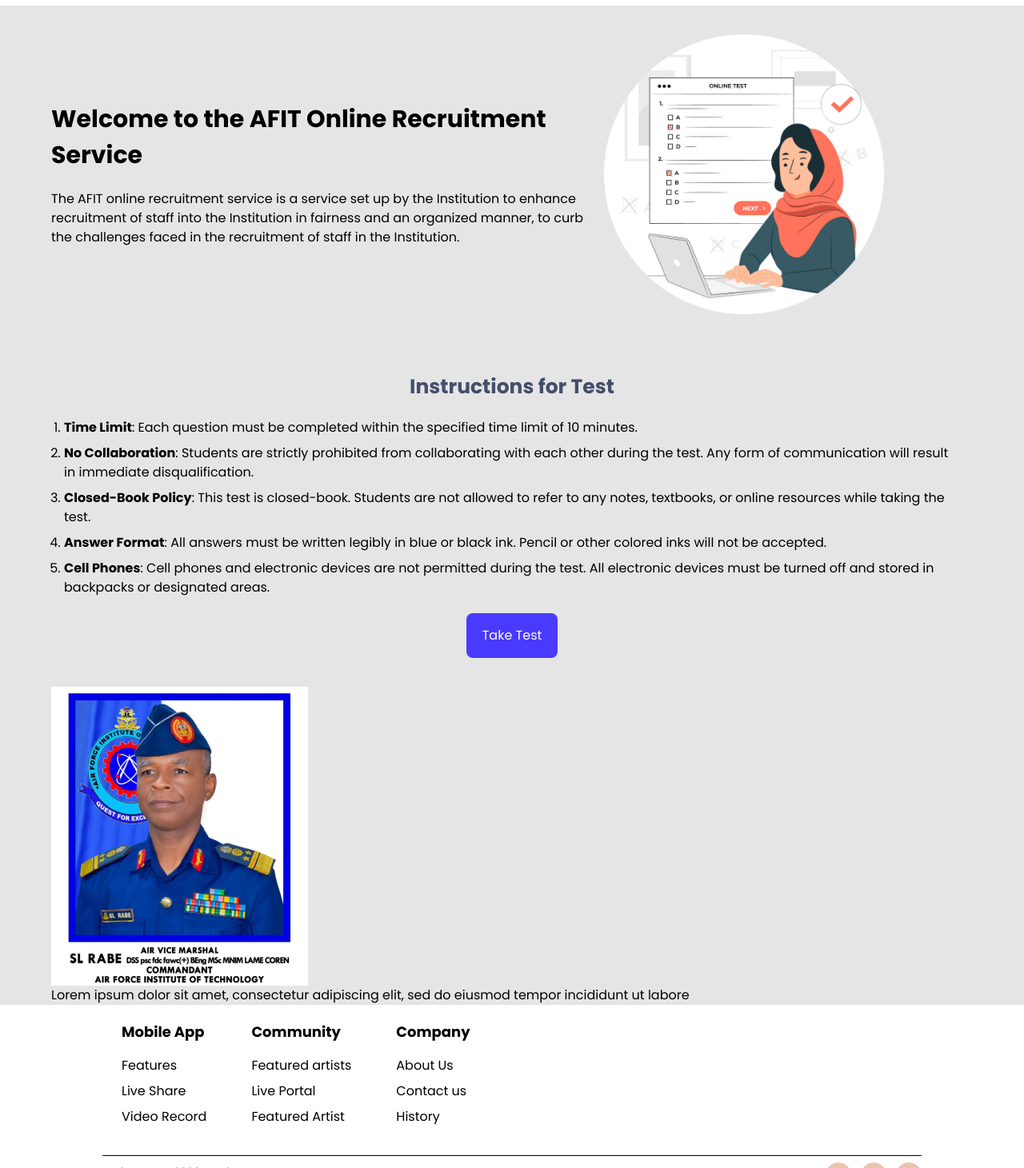
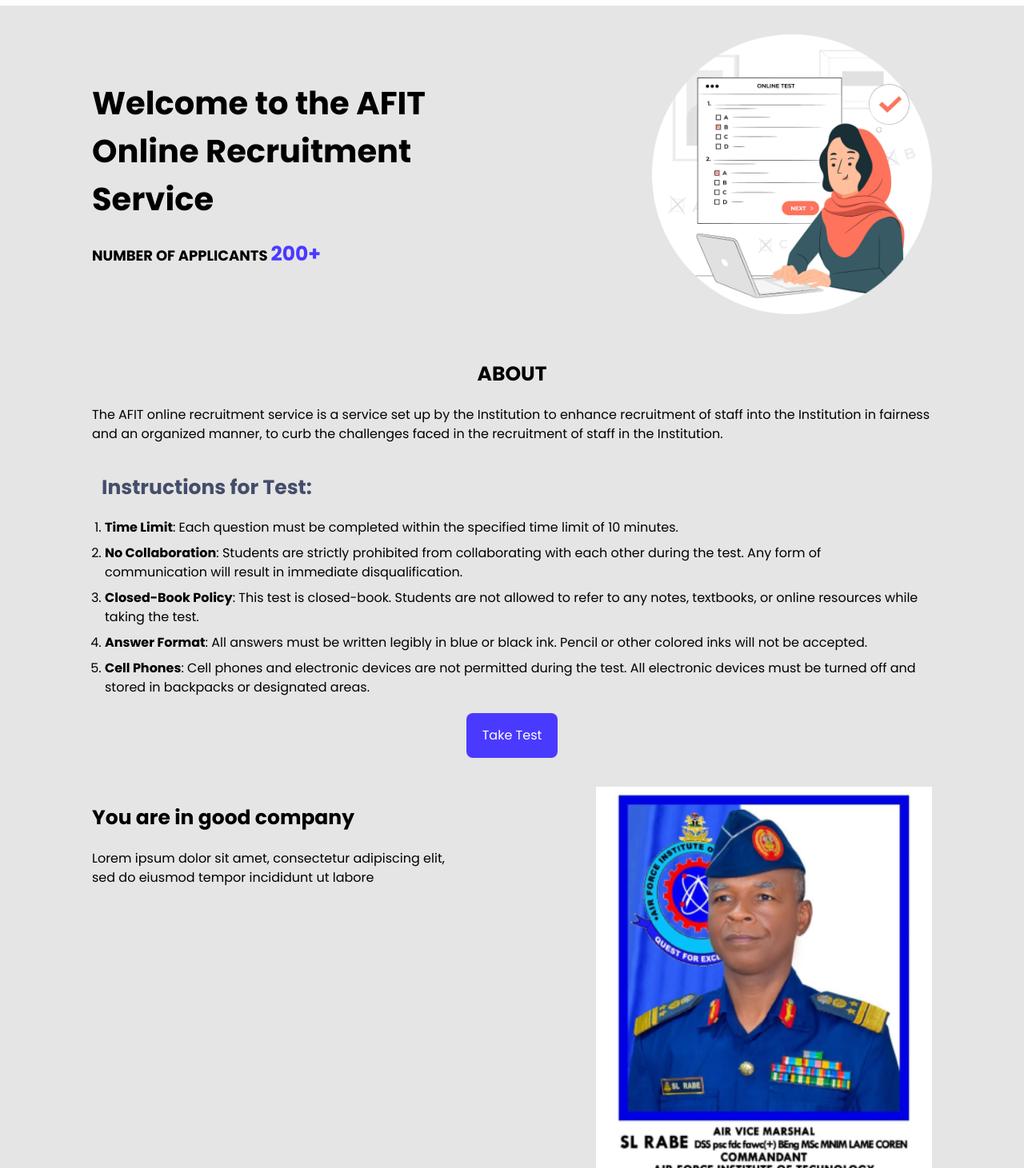
Before and after one commit to Leefranklyn/Enfavdu, a React (Vite) app: page /user/home in a window 1280 px wide. Shown: the part 69-1530 px from the top of the page at 80% size. Built offline with nearby package versions, Linux system fonts and the light colour scheme.

Commit message:
fixed some issues

```diff
--- a/src/componenets/user/home/index.jsx
+++ b/src/componenets/user/home/index.jsx
@@ -2,7 +2,7 @@ import React from "react";
 import UserNav from "../../../layout/UserNav";
 import person from "../../../assets/person.png";
 import UserFooter from "../../../layout/UserFooter";
-import user from "../../../assets/user.png"
+import user from "../../../assets/user.png";
 import { Link } from "react-router-dom";
 
 const HomePage = () => {
@@ -10,20 +10,29 @@ const HomePage = () => {
     <>
       <UserNav />
       <div className="bg-veryLightGrey">
-    <div className="m-container">
-        <div className="md:flex md:items-center md:py-9">
-          <div className="md:w-[60%]">
+        <div className="m-container mx-36">
+          <div className="md:flex md:items-center md:justify-between md:py-9">
+            <div className="md:w-[45%]">
               <div className=" py-16 md:pt-0 md:pb-5 bg-contain bg-center bg-no-repeat">
-              <h2 className="text-[30px] text-center  md:text-left font-extrabold">
+                <h2 className="text-[30px] md:text-[40px]  text-center  md:text-left font-extrabold">
                   Welcome to the AFIT Online Recruitment Service
                 </h2>
               </div>
-            <div className="w-[80%] md:w-full mx-auto">
+              <div className="hidden md:block">
+                <h4 className="text-[18px] font-semibold">
+                  NUMBER OF APPLICANTS{" "}
+                  <span className="text-[25px] font-extrabold text-lineBlue">
+                    200+
+                  </span>
+                </h4>
+              </div>
+              <div className="w-[80%] md:w-full mx-auto md:hidden">
                 <p className="text-center md:text-left">
                   The AFIT online recruitment service is a service set up by the
-                Institution to enhance recruitment of staff into the Institution in
-                fairness and an organized manner, to curb the challenges faced in the
-                recruitment of staff in the Institution.
+                  Institution to enhance recruitment of staff into the
+                  Institution in fairness and an organized manner, to curb the
+                  challenges faced in the recruitment of staff in the
+                  Institution.
                 </p>
               </div>
             </div>
@@ -31,9 +40,20 @@ const HomePage = () => {
               <img src={user} className="h-[350px]" alt="" />
             </div>
           </div>
+          <div className="w-[80%] hidden md:block md:w-full mx-auto">
+            <h4 className="text-[25px] font-semibold text-center my-5">
+              ABOUT
+            </h4>
+            <p className="text-center md:text-left">
+              The AFIT online recruitment service is a service set up by the
+              Institution to enhance recruitment of staff into the Institution
+              in fairness and an organized manner, to curb the challenges faced
+              in the recruitment of staff in the Institution.
+            </p>
+          </div>
           <div className="px-3 py-4">
-          <h3 className="text-[25px] font-semibold text-center my-5 text-textGrey">
-            Instructions for Test
+            <h3 className="text-[25px] font-semibold text-center md:text-left my-5 text-textGrey">
+              Instructions for Test:
             </h3>
             <ol className="list-decimal list-outside px-1 flex flex-col gap-2">
               <li>
@@ -41,53 +61,66 @@ const HomePage = () => {
                 must be completed within the specified time limit of 10 minutes.
               </li>
               <li>
-              <span className="font-semibold">No Collaboration</span>: Students
-              are strictly prohibited from collaborating with each other during
-              the test. Any form of communication will result in immediate
-              disqualification.
+                <span className="font-semibold">No Collaboration</span>:
+                Students are strictly prohibited from collaborating with each
+                other during the test. Any form of communication will result in
+                immediate disqualification.
               </li>
               <li>
-              <span className="font-semibold">Closed-Book Policy</span>: This test
-              is closed-book. Students are not allowed to refer to any notes,
-              textbooks, or online resources while taking the test.
+                <span className="font-semibold">Closed-Book Policy</span>: This
+                test is closed-book. Students are not allowed to refer to any
+                notes, textbooks, or online resources while taking the test.
               </li>
               <li>
-              <span className="font-semibold">Answer Format</span>: All answers
-              must be written legibly in blue or black ink. Pencil or other
-              colored inks will not be accepted.
+                <span className="font-semibold">Answer Format</span>: All
+                answers must be written legibly in blue or black ink. Pencil or
+                other colored inks will not be accepted.
               </li>
               <li>
-              <span className="font-semibold">Cell Phones</span>: Cell phones and
-              electronic devices are not permitted during the test. All electronic
-              devices must be turned off and stored in backpacks or designated
-              areas.
+                <span className="font-semibold">Cell Phones</span>: Cell phones
+                and electronic devices are not permitted during the test. All
+                electronic devices must be turned off and stored in backpacks or
+                designated areas.
               </li>
             </ol>
             <div className="flex justify-center">
-            <Link to = "/user/login">
+              <Link to="/user/login">
                 <button className="bg-blue my-5 text-white py-4 px-5 rounded-lg">
                   Take Test
                 </button>
               </Link>
             </div>
           </div>
-          {/* <div>
+          <div className="md:hidden">
             <h3 className="text-[25px] font-semibold text-center my-5 ">
               You are in good company
             </h3>
-          </div> */}
-        <div className="md:flex-row-reverse">
-          <div><img src={person} alt="" /></div>
+          </div>
+          <div className="flex flex-col justify-between md:flex-row pb-10">
+            <div className="hidden md:block w-[45%]">
               <div>
-            <p className="text-center md:text-left">
-              Lorem ipsum dolor sit amet, consectetur adipiscing elit, sed do eiusmod
-              tempor incididunt ut labore
+                <h3 className="text-[25px] font-semibold text-left my-5 ">
+                  You are in good company
+                </h3>
+              </div>
+              <p className="text-center md:text-left ">
+                Lorem ipsum dolor sit amet, consectetur adipiscing elit, sed do
+                eiusmod tempor incididunt ut labore
+              </p>
+            </div>
+            <div className="flex justify-center md:w-[40%]">
+              <img src={person} className="md:w-[100%] "alt="" />
+            </div>
+            <div className=" md:hidden">
+              <p className="text-center md:text-left pt-8">
+                Lorem ipsum dolor sit amet, consectetur adipiscing elit, sed do
+                eiusmod tempor incididunt ut labore
               </p>
             </div>
           </div>
         </div>
       </div>
-    <UserFooter/>
+      <UserFooter />
     </>
   );
 };
--- a/src/index.css
+++ b/src/index.css
@@ -10,7 +10,7 @@
 .m-container{
     width: 90%;
     margin: auto;
-    max-width: 1200px;
+    max-width: 1050px;
 }
 
 @layer base {
--- a/src/layout/UserFooter.jsx
+++ b/src/layout/UserFooter.jsx
@@ -2,12 +2,13 @@ import React from "react";
 import facebook from "../assets/facebook.svg";
 import twitter from "../assets/twitter.svg";
 import instagram from "../assets/instagram.svg"
+import { Link } from "react-router-dom";
 
 const UserFooter = () => {
   return (
     <div className="bg-black md:bg-white px-10 ">
       <div className="my-container">
-        <div className="flex flex-col md:flex-row text-center md:text-start gap-x-14  text-white md:text-black pt-5  pb-12 md:pb-5 px-6 gap-y-4">
+        <div className="flex flex-col md:flex-row md:justify-center text-center md:text-start gap-x-14  text-white md:text-black pt-16  pb-12 md:pb-5 px-6 gap-y-4">
           <div>
             <h5 className="font-semibold text-lg mb-4">Mobile App</h5>
             <ul className="flex flex-col gap-y-2">
@@ -69,6 +70,9 @@ const UserFooter = () => {
               </div>
             </div>
           </div>
+          <div className="hidden md:flex justify-center items-center ">
+            <Link to="/login"><button className="bg-blue text-white py-3 px-12 text-xl rounded-md">ADMIN</button></Link>
+          </div>
         </div>
         <div className="md:flex md:justify-between md:items-center md:mt-4 md:mb-6 border-t-[1px] border-lightGrey  md:border-black  pb-10 md:pb-0">
           <p className=" text-white md:text-black text-sm pt-4 md:pt-0
--- a/src/layout/UserNav.jsx
+++ b/src/layout/UserNav.jsx
@@ -38,7 +38,7 @@ const UserNav = () => {
 
             </ul>
             <button className="bg-blue text-white border-buttonGrey border-[1px] py-2 px-5 mt-4 md:mt-0 rounded-lg">
-                <Link to="/user/contact">Login</Link>
+                <Link to="/user/login">Login</Link>
               </button>
           </div>
           <div className="z-50 md:hidden" onClick={handleNav}>
```
Lines whose indentation alone changed are shown as unchanged.
